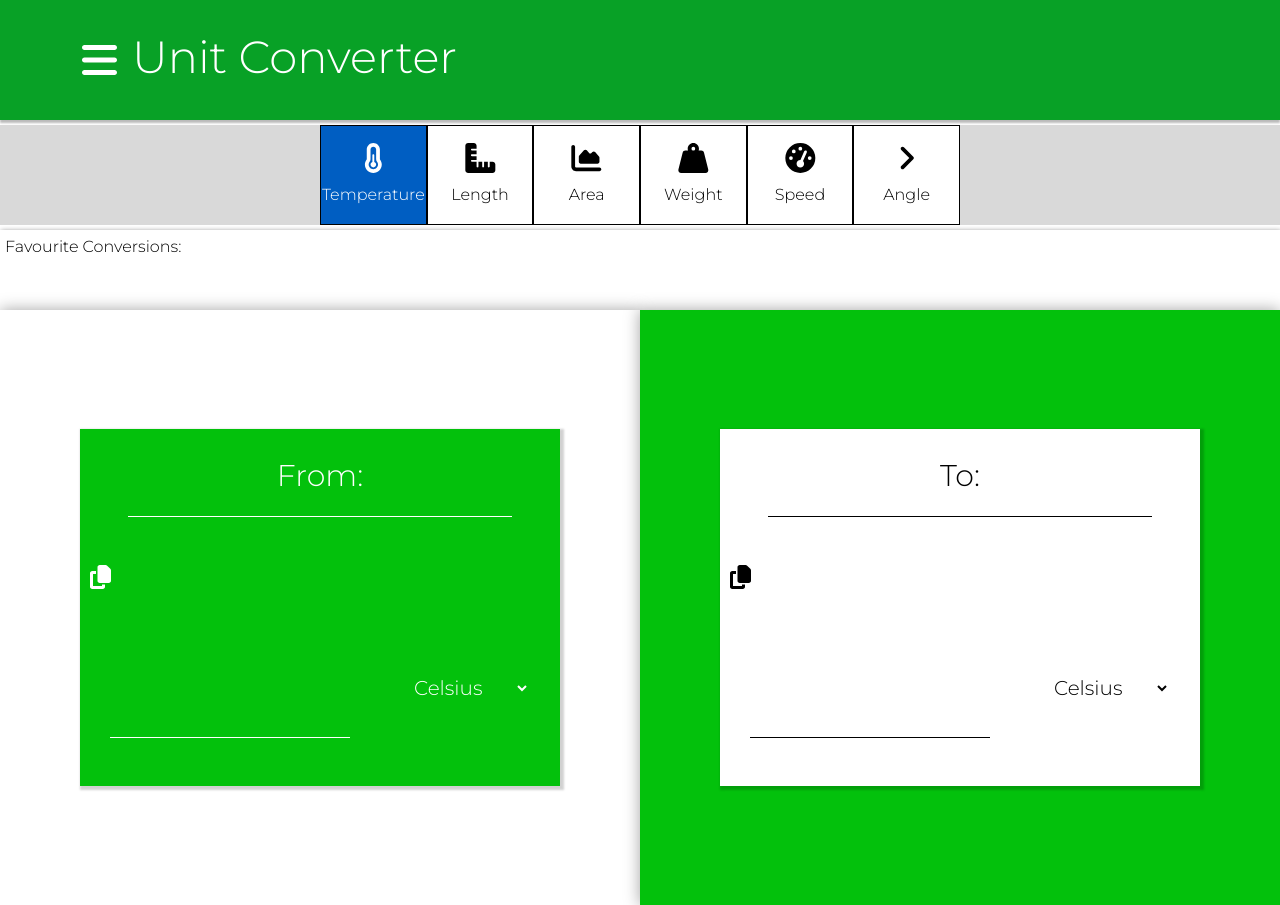
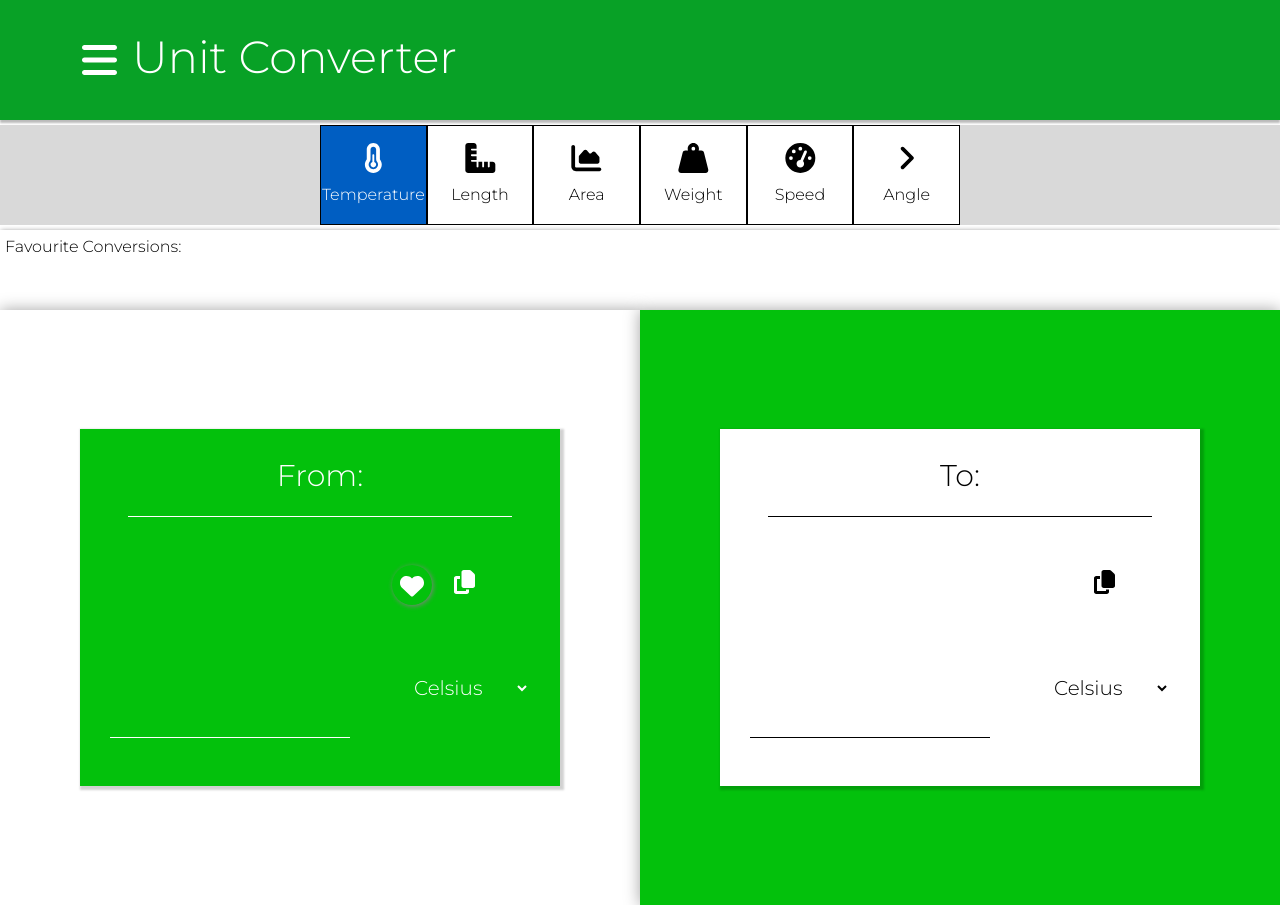
Before and after one commit to cyprste2717218/Unit-Converter-App, a React (Create React App) app: page / in a window 1280 px wide. Built offline with nearby package versions, Linux system fonts and the light colour scheme.

Commit message:
added favourite button UI to large screen views

```diff
--- a/src/components/copy-value-button.tsx
+++ b/src/components/copy-value-button.tsx
@@ -42,7 +42,7 @@ const CopyValueButton = ({outputValue}: {outputValue: string}): JSX.Element => {
 				<Col xs={1} sm={1} md={1} style={{display: 'flex', justifyContent: 'left', marginLeft: '10px'}}>
 					<FontAwesomeIcon className='copy-icon' icon={faCopy} onClick={onCopy} size='xl' />
 				</Col>
-				<Col xs={6} sm={6} md={6} style={{display: 'flex', justifyContent: 'left'}}>
+				<Col xs={6} sm={6} md={6} style={{display: 'flex', justifyContent: 'left', width: '100%', marginTop: '5px'}}>
 					{copyButtonTextDisplayed && <div style={{position: 'absolute'}}>Value Copied!</div>}
 				</Col>
 
--- a/src/components/unit-details-large-from.tsx
+++ b/src/components/unit-details-large-from.tsx
@@ -2,6 +2,7 @@
 import {useState, type ChangeEvent} from 'react';
 import {type UnitFromLargeType} from '../types/unitDetailsType';
 import CopyValueButton from './copy-value-button';
+import FavouriteConversionButton from './favourite-conversion-button';
 
 const UnitDetailsLargeFrom = ({options, setFromUnitDetails, setCurrentValue, categoryValue, sectionHeightLarge, currentValue}: UnitFromLargeType): JSX.Element => {
 	const [optionValue, setOptionValue] = useState(options[0]);
@@ -37,8 +38,12 @@ const UnitDetailsLargeFrom = ({options, setFromUnitDetails, setCurrentValue, cat
 						</div>
 						<TitleSep separatorStyles={'from-title-separator-large'} />
 						<br></br><br></br>
-						<div style={{height: '25px', color: '#fff'}}>
-							<CopyValueButton outputValue={ currentValue } />
+						<div style={{display: 'flex', flexDirection: 'row', height: '25px', color: '#fff', justifyContent: 'right', paddingRight: '85px', columnGap: '12px'}}>
+							<FavouriteConversionButton />
+							<div style={{marginTop: '5px'}}>
+								<CopyValueButton outputValue={ currentValue } />
+							</div>
+
 						</div>
 
 						<div className='larger-br-elems'>
--- a/src/components/unit-details-large-to.tsx
+++ b/src/components/unit-details-large-to.tsx
@@ -20,8 +20,7 @@ const UnitDetailsLargeTo = ({options, setToUnitDetails, setCurrentValue, calcula
 	/* Defining relevant classes to be applied to elements via placeholder variables */
 
 	let catgNumber = 0;
-	const separatorStyles = 'to-title-separator-large';
-	const copyIconColour = '#000';
+
 	return (
 		<>
 
@@ -39,8 +38,11 @@ const UnitDetailsLargeTo = ({options, setToUnitDetails, setCurrentValue, calcula
 						</div>
 						<TitleSep separatorStyles={'to-title-separator-large'} />
 						<br></br><br></br>
-						<div style={{height: '25px', color: '#000'}}>
-							<CopyValueButton outputValue={calculatedValue} />
+						<div style={{display: 'flex', flexDirection: 'row', height: '25px', color: '#000', justifyContent: 'right', columnGap: '12px', paddingRight: '85px'}}>
+
+							<div style={{marginTop: '5px'}}>
+								<CopyValueButton outputValue={calculatedValue} />
+							</div>
 						</div>
 
 						<div className='larger-br-elems'>
```
